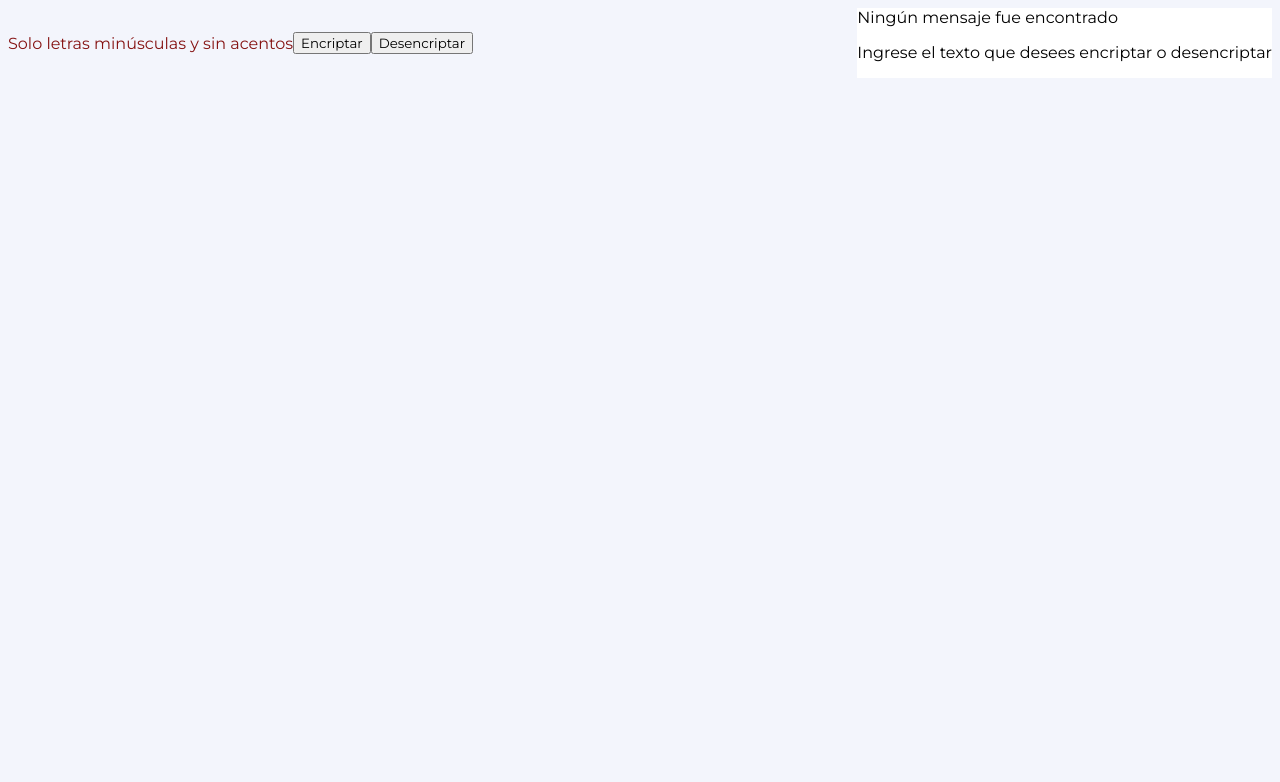
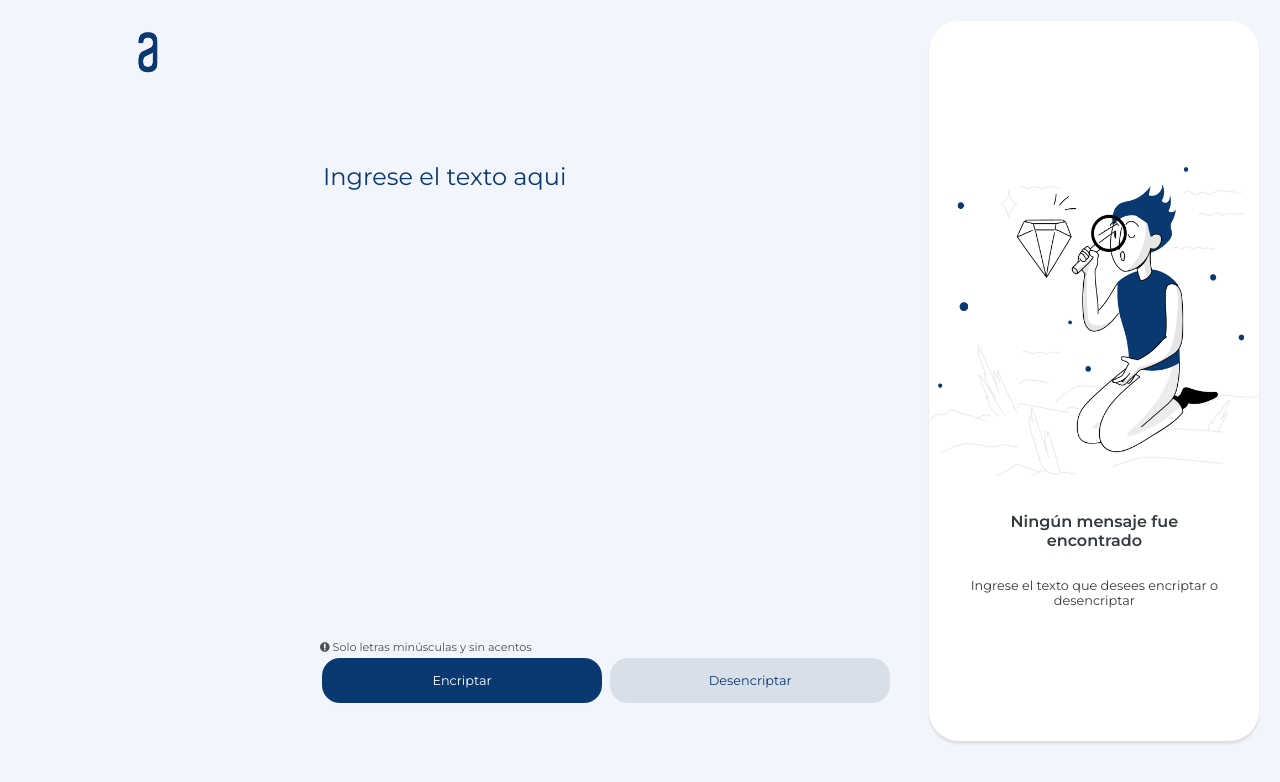
Before and after one commit to WilPoes/AluraChallenge_Encriptador, a plain HTML site: page index.html in a window 1280 px wide. Drawn offline with Linux system fonts and the light colour scheme.

Commit message:
terminado funcionamiento y estilos principales

```diff
--- a/index.html
+++ b/index.html
@@ -8,19 +8,31 @@
     <meta name='viewport' content='width=device-width, initial-scale=1'>
     <link rel="stylesheet" href="style.css" />
     <script src='script.js'></script>
+    <link rel="stylesheet" href="https://cdnjs.cloudflare.com/ajax/libs/font-awesome/4.7.0/css/font-awesome.min.css">
 </head>
 
 <body>
     <div class="containerGeneral">
         <div class="containerIngreso">
-            <p>Solo letras minúsculas y sin acentos</p>
-            <button>Encriptar</button>
-            <button>Desencriptar</button>
+            <div class="logo">
+                <img src="logo.png" alt="Portada" width="80" height="50">
+            </div>
+            <div>
+                <input class="textoIngreso" onclick="cambiarMensaje()" placeholder="Ingrese el texto aqui"></input>
+            </div>
+
+            <div class="botones">
+
+                <div class="ingresoGuia"><i class="fa fa-exclamation-circle"></i> Solo letras minúsculas y sin acentos</div>
+                <button class="btnencriptar" onclick="encriptar()">Encriptar</button>
+                <button class="btndesencriptar" onclick="desencriptar()">Desencriptar</button>
+            </div>
         </div>
 
         <div class="containerRespuesta">
-            Ningún mensaje fue encontrado
-            <p>Ingrese el texto que desees encriptar o desencriptar</p>
+            <img src="ss01.png" alt="Portada" width="330" height="330">
+            <div class="textoRespuesta">Ningún mensaje fue encontrado</div>
+            <div class="textoRespuestaGuia">Ingrese el texto que desees encriptar o desencriptar</div>
         </div>
     </div>
 </body>
--- a/script.js
+++ b/script.js
@@ -0,0 +1,68 @@
+const claveCifrado = {
+    'a': 'z',
+    'b': 'x',
+    'c': 'v',
+    'd': 'u',
+    'e': 't',
+    'f': 's',
+    'g': 'r',
+    'h': 'q',
+    'i': 'p',
+    'j': 'o',
+    'k': 'n',
+    'l': 'm',
+    'm': 'l',
+    'n': 'k',
+    'o': 'j',
+    'p': 'i',
+    'q': 'h',
+    'r': 'g',
+    's': 'f',
+    't': 'e',
+    'u': 'd',
+    'v': 'c',
+    'w': 'b',
+    'x': 'a',
+    'y': '9',
+    'z': '8'
+};
+
+function encriptar() {
+    var texto = document.querySelector('.textoIngreso').value.toLowerCase();
+    var textoEncriptado = '';
+
+    for (var i = 0; i < texto.length; i++) {
+        var caracter = texto.charAt(i);
+        if (claveCifrado.hasOwnProperty(caracter)) {
+            textoEncriptado += claveCifrado[caracter];
+        } else {
+            textoEncriptado += caracter;
+        }
+    }
+
+    document.querySelector('.textoRespuesta').textContent = textoEncriptado;
+}
+
+function desencriptar() {
+    var textoEncriptado = document.querySelector('.textoRespuesta').textContent;
+    var textoDesencriptado = '';
+
+    for (var i = 0; i < textoEncriptado.length; i++) {
+        var caracter = textoEncriptado.charAt(i);
+        for (var key in claveCifrado) {
+            if (claveCifrado[key] === caracter) {
+                textoDesencriptado += key;
+                break;
+            }
+        }
+        if (!claveCifrado.hasOwnProperty(caracter)) {
+            textoDesencriptado += caracter;
+        }
+    }
+
+    document.querySelector('.textoRespuesta').textContent = textoDesencriptado;
+}
+
+function cambiarMensaje() {
+    document.querySelector('.textoRespuesta').textContent = 'Ningún mensaje fue encontrado';
+}
--- a/style.css
+++ b/style.css
@@ -1,24 +1,121 @@
 @import url('https://fonts.googleapis.com/css?family=Montserrat:400,600&display=swap');
-*{
+
+* {
     font-family: 'Montserrat', sans-serif;
 }
 
-body{
+body {
     background-color: #F3F5FC;
 }
+
+.containerGeneral {
+    display: flex;
+    justify-content: space-between;
+    padding: 1%;
+}
+
 .containerIngreso {
     color: #851212;
     display: flex;
-    flex-direction: row;
+    flex-direction: column;
     align-items: center;
+    padding: 20%;
+    justify-content: center;
+    border: none;
 }
 
-.containerRespuesta{
+.containerRespuesta {
     background-color: #ffffff;
     color: #000000;
+    height: 90vh;
+    border-radius: 30px;
+    display: flex;
+    flex-direction: column;
+    align-items: center;
+    justify-content: center;
+    gap: 4%;
+    box-shadow: 0 3px 2px rgba(201, 201, 202, 0.5);
 }
 
-.containerGeneral{
-    display: flex;
-    justify-content: space-between;
+.logo {
+    background-color: #F3F5FC;
+    color: #0A3871;
+    font-size: 1.5em;
+    text-align: left;
+    border: 1px solid #F3F5FC;
+    position: absolute;
+    top: 2%;
+    left: 8%;
+    margin: 10px;
 }
+
+.textoIngreso {
+    background-color: #F3F5FC;
+    color: #0A3871;
+    font-size: 1.5em;
+    text-align: left;
+    border: 1px solid #F3F5FC;
+    position: absolute;
+    top: 20%;
+    left: 25%;
+}
+
+.textoIngreso::placeholder {
+    color: #0A3871; /* Color del placeholder */
+}
+
+.ingresoGuia{
+    font-size: 0.7em;
+    color: #495057;
+}
+
+.textoRespuesta {
+    font-size: 1em;
+    font-weight: bold;
+    text-align: center;
+    width: 30vh;
+    color: #343A40;
+}
+
+.textoRespuestaGuia {
+    font-size: 0.8em;
+    width: 40vh;
+    text-align: center;
+    color: #343A40;
+}
+
+.btnencriptar {
+    background-color: #0A3871;
+    border: none;
+    color: white;
+    padding: 15px 32px;
+    text-align: center;
+    text-decoration: none;
+    display: inline-block;
+    font-size: 0.8em;
+    margin: 4px 2px;
+    cursor: pointer;
+    border-radius: 18px;
+    width: 35vh;
+}
+
+.btndesencriptar {
+    background-color: #D8DFE8;
+    border: none;
+    color: #0A3871;
+    padding: 15px 32px;
+    text-align: center;
+    text-decoration: none;
+    display: inline-block;
+    font-size: 0.8em;
+    margin: 4px 2px;
+    cursor: pointer;
+    border-radius: 18px;
+    width: 35vh;
+}
+
+.botones{
+    position: absolute;
+    top: 80%;
+    left: 25%;
+}
```
Also changed, not shown: logo.png (added), ss01.png (added).
